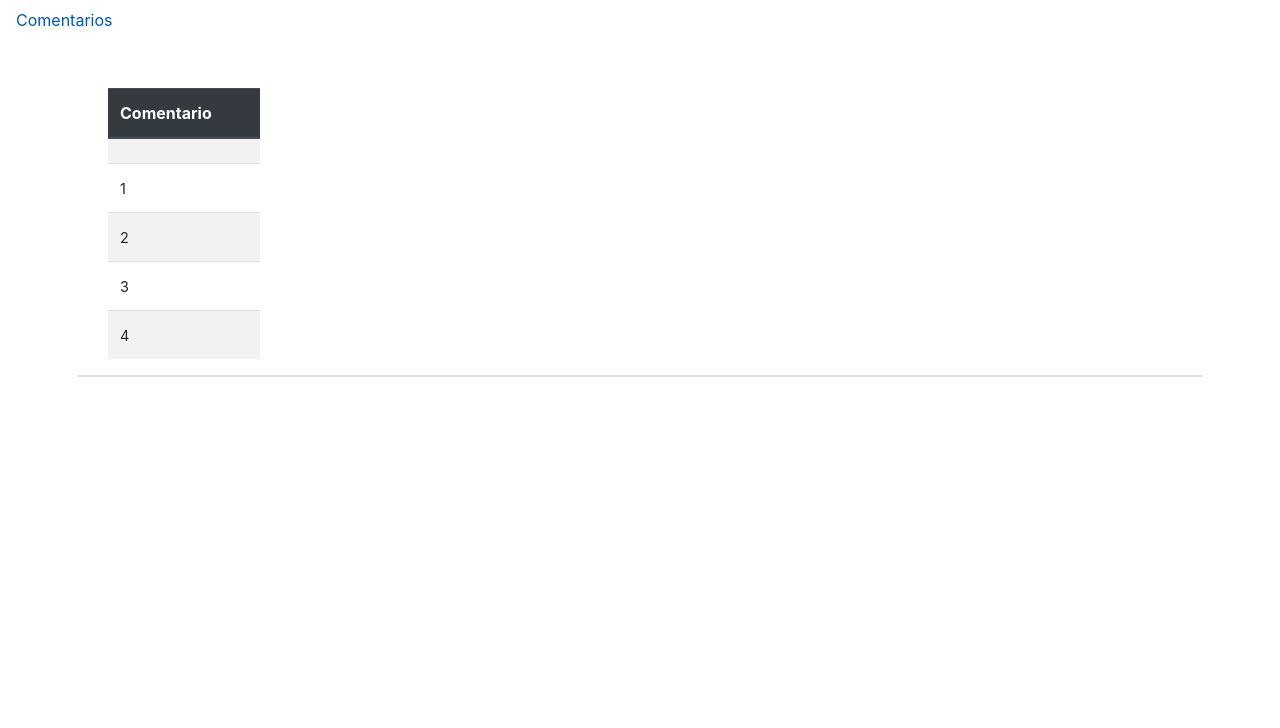
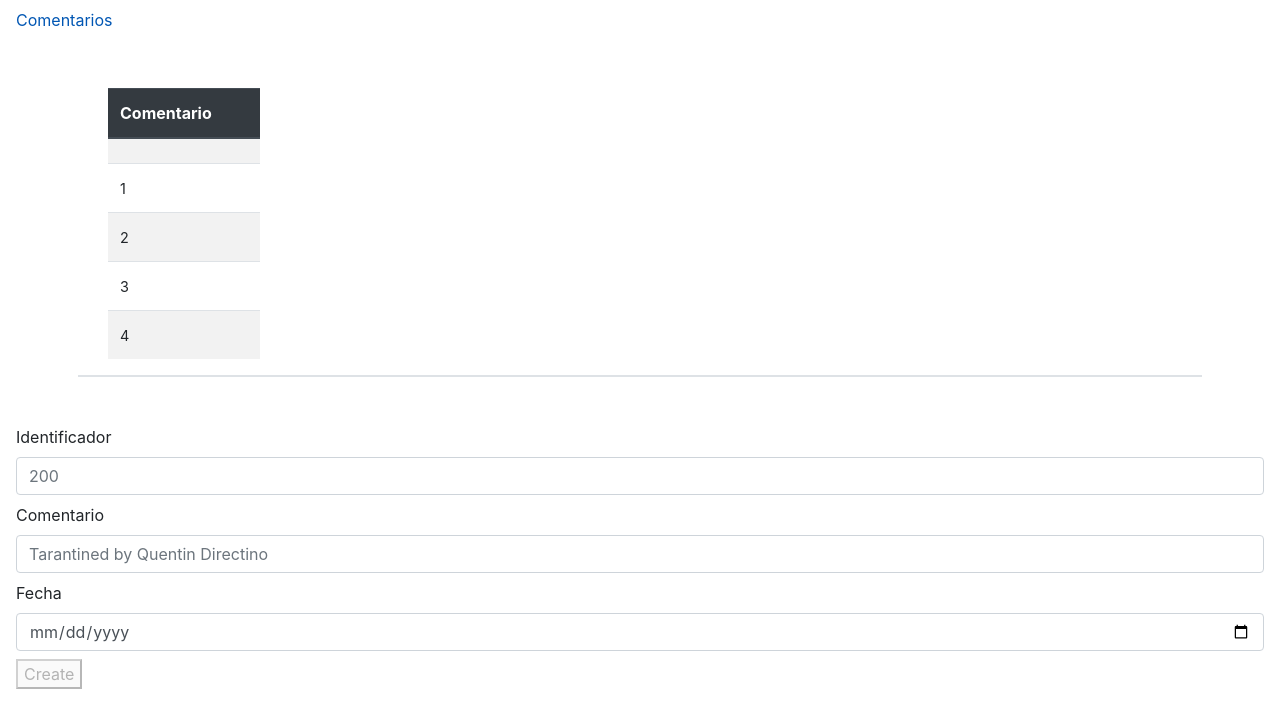
Before and after one commit to svargasv/comentario-list, an Angular app: page /comentarios/list in a window 1280 px wide. Shown: the top 728 px of the page. Built offline with nearby package versions, Linux system fonts and the light colour scheme.

Commit message:
4 files modified, 3 added

```diff
--- a/src/app/app.component.html
+++ b/src/app/app.component.html
@@ -12,3 +12,4 @@
 		</div>
 	</div>
 </div>
+<app-comentario-create></app-comentario-create>
--- a/src/app/app.component.ts
+++ b/src/app/app.component.ts
@@ -7,5 +7,5 @@ import { Component } from '@angular/core';
 })
 export class AppComponent  {
   name = 'Comentarios';
-  //prueba
+
 }
--- a/src/app/app.module.ts
+++ b/src/app/app.module.ts
@@ -4,10 +4,11 @@ import { AppRoutingModule } from './app-routing/app-routing.module';
 import { AppComponent } from './app.component';
 import {ComentarioModule} from './comentario/comentario.module';
 import {HttpClientModule} from '@angular/common/http';
+import {ReactiveFormsModule} from '@angular/forms';
 
 
 @NgModule({
-  imports:      [ BrowserModule,ComentarioModule,HttpClientModule,AppRoutingModule],
+  imports:      [ BrowserModule,ComentarioModule,HttpClientModule,AppRoutingModule,ReactiveFormsModule],
   declarations: [ AppComponent],
   bootstrap:    [ AppComponent ]
 })
--- /dev/null
+++ b/src/app/comentario/comentario-create/comentario-create.component.html
@@ -0,0 +1,48 @@
+<form [formGroup]="comentarioForm" (ngSubmit)="createComentario(comentarioForm.value)">
+
+	<div class="form-group mx-sm-3 mb-2">
+		<label for="id">
+      Identificador
+    </label>
+		<input novalidate
+    id="id" type="number"
+    class="form-control"
+      formControlName="id"
+      placeholder="200">
+
+		<div class="alert alert-danger alert-dismissible fade show"
+			*ngIf="comentarioForm.get('id').hasError('required') && comentarioForm.get('id').touched">
+			Se necesita identificador
+		</div>
+	</div>
+
+	<div class="form-group  mx-sm-3 mb-2">
+		<label for="comentario">
+      Comentario
+    </label>
+		<input id="comentario" type="text"
+     class="form-control"
+     formControlName="comentario"
+     placeholder="Tarantined by Quentin Directino ">
+
+		<div class="alert alert-danger alert-dismissible fade show"
+			*ngIf="comentarioForm.get('comentario').hasError('required') && comentarioForm.get('comentario').touched">
+			Se necesita comentario
+		</div>
+	</div>
+  	<div class="form-group  mx-sm-3 mb-2">
+		<label for="fecha">
+      Fecha
+    </label>
+		<input id="fecha" type="date"
+     class="form-control"
+     formControlName="fecha"
+     placeholder="">
+
+		<div class="alert alert-danger alert-dismissible fade show"
+			*ngIf="comentarioForm.get('comentario').hasError('required') && comentarioForm.get('comentario').touched">
+			Se necesita fecha
+		</div>
+	</div>
+	<button class="button mx-sm-3 mb-2" type="submit" [disabled]="comentarioForm.invalid">Create</button>
+</form>
--- /dev/null
+++ b/src/app/comentario/comentario-create/comentario-create.component.ts
@@ -0,0 +1,32 @@
+import { Component, OnInit } from '@angular/core';
+import { FormBuilder, FormGroup, Validators } from "@angular/forms";
+import {ComentarioService} from '../comentario.service';
+import {Comentario} from '../comentario';
+
+@Component({
+  selector: 'app-comentario-create',
+  templateUrl: './comentario-create.component.html',
+  styleUrls: ['./comentario-create.component.css']
+})
+export class ComentarioCreateComponent  {
+
+
+  comentarioForm:FormGroup;
+  constructor(  private comentarioService:ComentarioService, private formBuilder :FormBuilder) {
+
+    this.comentarioForm= this.formBuilder.group({
+      id:["",Validators.required],
+      comentario:["",Validators.required],
+      fecha:["",Validators.required]
+    });
+  }
+
+
+
+  createComentario(newComentario: Comentario)
+  {
+    console.warn("Su comentario ha sido creado",newComentario);
+    this.comentarioForm.reset();
+  }
+
+}
--- a/src/app/comentario/comentario.module.ts
+++ b/src/app/comentario/comentario.module.ts
@@ -5,14 +5,16 @@ import { ComentarioListComponent } from './comentario-list/comentario-list.compo
 import { ComentarioService } from './comentario.service';
 import { ComentarioDetailComponent } from './comentario-detail/comentario-detail.component';
 import { FormsModule } from '@angular/forms';
+import { ComentarioCreateComponent } from './comentario-create/comentario-create.component';
+import { ReactiveFormsModule } from '@angular/forms';
 
 
 
 @NgModule({
-  imports: [CommonModule,FormsModule,AppRoutingModule
-  ],
-  declarations: [ComentarioListComponent, ComentarioDetailComponent],
-  exports : [ComentarioListComponent],
+  imports: [CommonModule,FormsModule,AppRoutingModule,
+  ReactiveFormsModule],
+  declarations: [ComentarioListComponent, ComentarioDetailComponent, ComentarioCreateComponent],
+  exports : [ComentarioListComponent,ComentarioCreateComponent],
   providers: [ComentarioService]
 
 })
```
Also changed, not shown: src/app/comentario/comentario-create/comentario-create.component.css (added).
